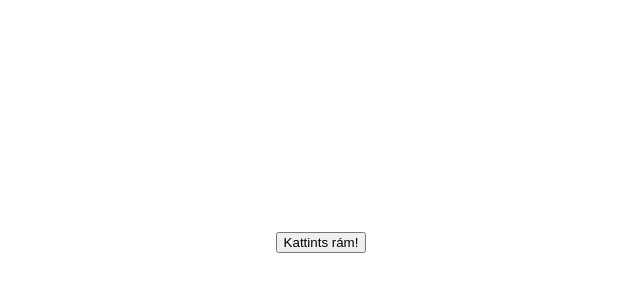
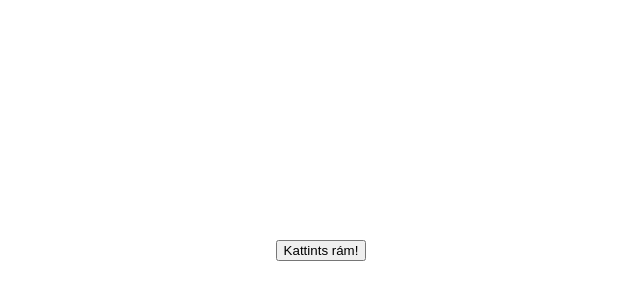
Before and after one commit to kortea01/KorteAniko-elso-git, a plain HTML site: page elso-git/index.html in a window 1280 px wide. Shown: the part 158-458 px from the top of the page, without its empty margins (319-959 px from the left). Drawn offline with Linux system fonts and the light colour scheme.

Commit message:
margin változása

```diff
--- a/elso-git/index.html
+++ b/elso-git/index.html
@@ -15,7 +15,7 @@
     }
     body {
 
-        margin: 0;
+        margin: 50;
     }
 
     </style>
```
Also changed, not shown: proba/index.html (added, +11 -0 lines).
